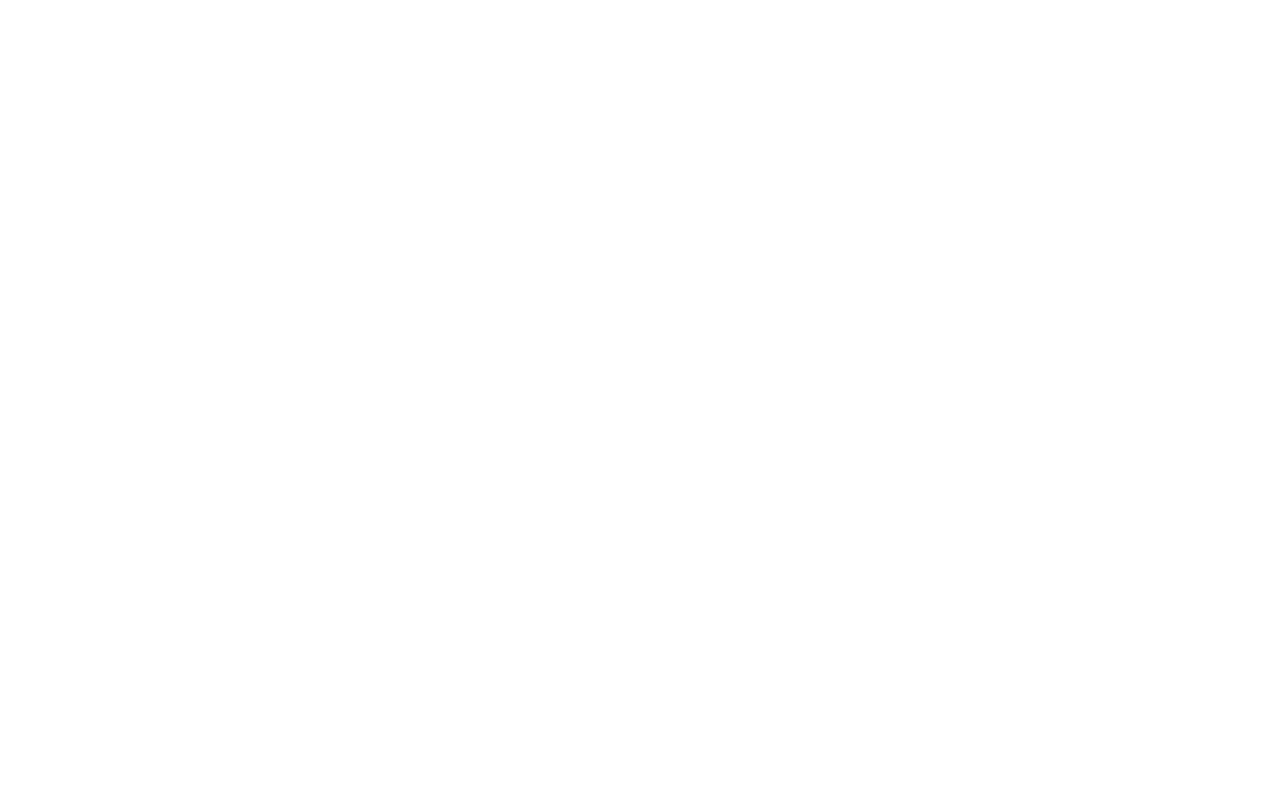
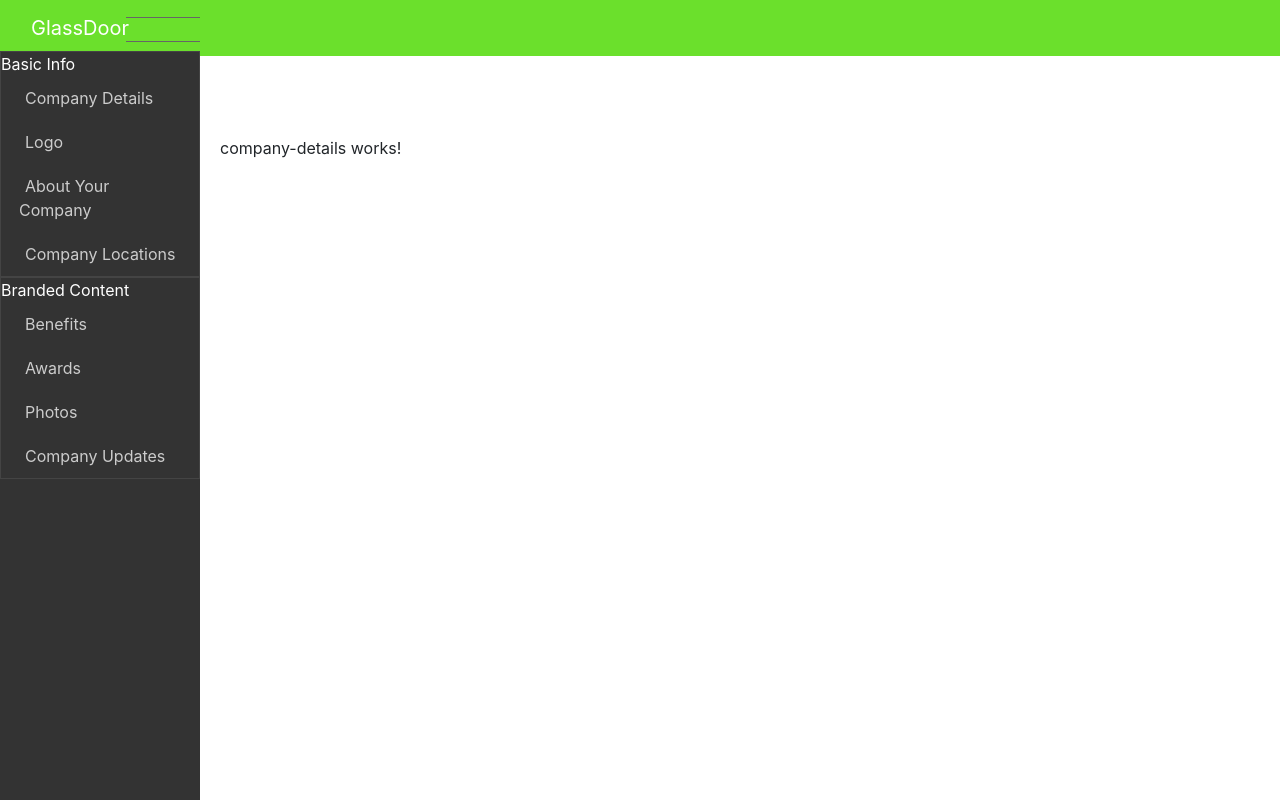
Before and after one commit to mngo03/GlassDoor, an Angular app: page /company_details in a window 1280 px wide. Built offline with nearby package versions, Linux system fonts and the light colour scheme.

Commit message:
Added dynamic navbar and link to company details

```diff
--- a/src/app/company-details/company-details.component.ts
+++ b/src/app/company-details/company-details.component.ts
@@ -1,4 +1,4 @@
-import { Component, OnInit } from '@angular/core';
+import { Component, OnInit, EventEmitter, Output } from '@angular/core';
 
 @Component({
   selector: 'app-company-details',
@@ -7,9 +7,17 @@
 })
 export class CompanyDetailsComponent implements OnInit {
 
+  pageName = 'company-details';
+  @Output() navbarEvent: EventEmitter<string> = new EventEmitter<string>();
   constructor() { }
 
   ngOnInit() {
+    this.fireNavbarEvent();
+  }
+
+  fireNavbarEvent() {
+    this.navbarEvent.emit('company-details');
+    console.log('fired event');
   }
 
 }
--- a/src/app/routing-component/routing-component.component.css
+++ b/src/app/routing-component/routing-component.component.css
@@ -0,0 +1,103 @@
+.navbar-global {
+    background-color:#6be02c;
+  }
+
+  .navbar-global .navbar-brand {
+    color: white;
+  }
+
+  .navbar-global .navbar-user > li > a
+  {
+    color: white;
+  }
+
+  .navbar-primary {
+    background-color: #333;
+    bottom: 0px;
+    left: 0px;
+    position: absolute;
+    top: 51px;
+    width: 200px;
+    z-index: 8;
+    overflow: hidden;
+    -webkit-transition: all 0.1s ease-in-out;
+    -moz-transition: all 0.1s ease-in-out;
+    transition: all 0.1s ease-in-out;
+  }
+
+  .navbar-primary.collapsed {
+    width: 60px;
+  }
+
+  .navbar-primary.collapsed .glyphicon {
+    font-size: 22px;
+  }
+
+  .navbar-primary.collapsed .nav-label {
+    display: none;
+  }
+
+  .btn-expand-collapse {
+    position: absolute;
+    left: 126px;
+    bottom: 14px;
+    width: 74px;
+    padding: 8px 0;
+    border-color: black;
+    border-top: solid 1px #666;
+    border-bottom: solid 1px #666;
+    color: grey;
+    font-size: 20px;
+    text-align: center;
+    height: 45%;
+  }
+
+
+  .navbar-primary-menu,
+  .navbar-primary-menu li {
+    margin:0; padding:0;
+    list-style: none;
+  }
+
+  .navbar-primary-menu li a {
+    display: block;
+    padding: 10px 18px;
+    text-align: left;
+    color: #ccc;
+  }
+
+  .navbar-primary-menu li a:hover {
+    background-color: #000;
+    text-decoration: none;
+    color: white;
+  }
+
+  .navbar-primary-menu li a .glyphicon {
+    margin-right: 6px;
+  }
+
+  .navbar-primary-menu li a:hover .glyphicon {
+    color: orchid;
+  }
+
+  .main-content {
+    margin-top: 60px;
+    margin-left: 200px;
+    padding: 20px;
+  }
+
+  .collapsed + .main-content {
+    margin-left: 60px;
+  }
+
+  .navbar-element-title {
+    color: white;
+  }
+
+  .navbar-element-title-collapse {
+    display: none;
+  }
+
+  .navbar-section-container {
+    border: solid 1px #444;
+  }
--- a/src/app/routing-component/routing-component.component.html
+++ b/src/app/routing-component/routing-component.component.html
@@ -0,0 +1,49 @@
+<nav class="navbar navbar-inverse navbar-global navbar-fixed-top">
+  <div class="container-fluid">
+    <div class="navbar-header d-flex flex-row">
+      <a class="navbar-brand" href="#">GlassDoor</a>
+      <div class="btn-expand-collapse" (click)='toggleCollapse()'><span class="glyphicon glyphicon-menu-left"></span></div>
+    </div>
+    <div id="navbar" class="collapse navbar-collapse">
+      <ul class="nav navbar-nav navbar-user navbar-right">
+        <li><a href="#"><span class="glyphicon glyphicon-user"></span>GlassDoor</a></li>
+        <li><a href="#about"><span class="glyphicon glyphicon-log-out"></span> Logout</a></li>
+      </ul>
+    </div><!--/.nav-collapse -->
+  </div>
+</nav>
+<nav class="navbar-primary" id="navbar-main" [ngSwitch]="activePage">
+  <ul  *ngSwitchCase="'home'"class="navbar-primary-menu">
+  <li>
+    <a a class="nav-link" routerLink="/company_details"><span class="glyphicon glyphicon-list-alt"></span><span class="nav-label">Company Details</span></a>
+    <a href="#"><span class="glyphicon glyphicon-envelope"></span><span class="nav-label">Profile</span></a>
+    <a href="#"><span class="glyphicon glyphicon-cog"></span><span class="nav-label">Settings</span></a>
+    <a href="#"><span class="glyphicon glyphicon-film"></span><span class="nav-label">Notification</span></a>
+    <a href="#"><span class="glyphicon glyphicon-calendar"></span><span class="nav-label">Monitor</span></a>
+  </li>
+</ul>
+<ul  *ngSwitchCase="'company-details'"class="navbar-primary-menu">
+  <div class="navbar-section-container">
+      <div class="navbar-element-title">Basic Info</div>
+      <li>
+        <a href="#"><span class="glyphicon glyphicon-list-alt"></span><span class="nav-label">Company Details</span></a>
+        <a href="#"><span class="glyphicon glyphicon-envelope"></span><span class="nav-label">Logo</span></a>
+        <a href="#"><span class="glyphicon glyphicon-cog"></span><span class="nav-label">About Your Company</span></a>
+        <a href="#"><span class="glyphicon glyphicon-cog"></span><span class="nav-label">Company Locations</span></a>
+      </li>
+  </div>
+  <div class="navbar-section-container">
+    <div class="navbar-element-title">Branded Content</div>
+    <li>
+        <a href="#"><span class="glyphicon glyphicon-list-alt"></span><span class="nav-label">Benefits</span></a>
+        <a href="#"><span class="glyphicon glyphicon-envelope"></span><span class="nav-label">Awards</span></a>
+        <a href="#"><span class="glyphicon glyphicon-cog"></span><span class="nav-label">Photos</span></a>
+        <a href="#"><span class="glyphicon glyphicon-cog"></span><span class="nav-label">Company Updates</span></a>
+      </li>
+  </div>
+</ul>
+</nav>
+
+<div class="main-content">
+  <router-outlet  (activate)='onActivate($event)'></router-outlet>
+</div>
--- a/src/app/routing-component/routing-component.component.ts
+++ b/src/app/routing-component/routing-component.component.ts
@@ -7,9 +7,33 @@
 })
 export class RoutingComponentComponent implements OnInit {
 
+  collapseFlag: boolean = false;
+  activePage = "home";
   constructor() { }
 
   ngOnInit() {
   }
 
+  toggleCollapse() {
+    if (!this.collapseFlag) {
+      document.getElementById("navbar-main").classList.add('collapsed');
+      var titles = [].slice.call(document.getElementsByClassName("navbar-element-title"));
+      titles.forEach(element => {
+        element.classList.add('navbar-element-title-collapse');
+      });
+    } else  {
+      document.getElementById("navbar-main").classList.remove('collapsed');
+      var titles = [].slice.call(document.getElementsByClassName("navbar-element-title"));
+      titles.forEach(element => {
+        element.classList.remove('navbar-element-title-collapse');
+      });
+    }
+    this.collapseFlag = !this.collapseFlag
+  }
+
+  onActivate(component) {
+    console.log(component.pageName);
+    this.activePage = component.pageName;
+  }
+
 }
```
